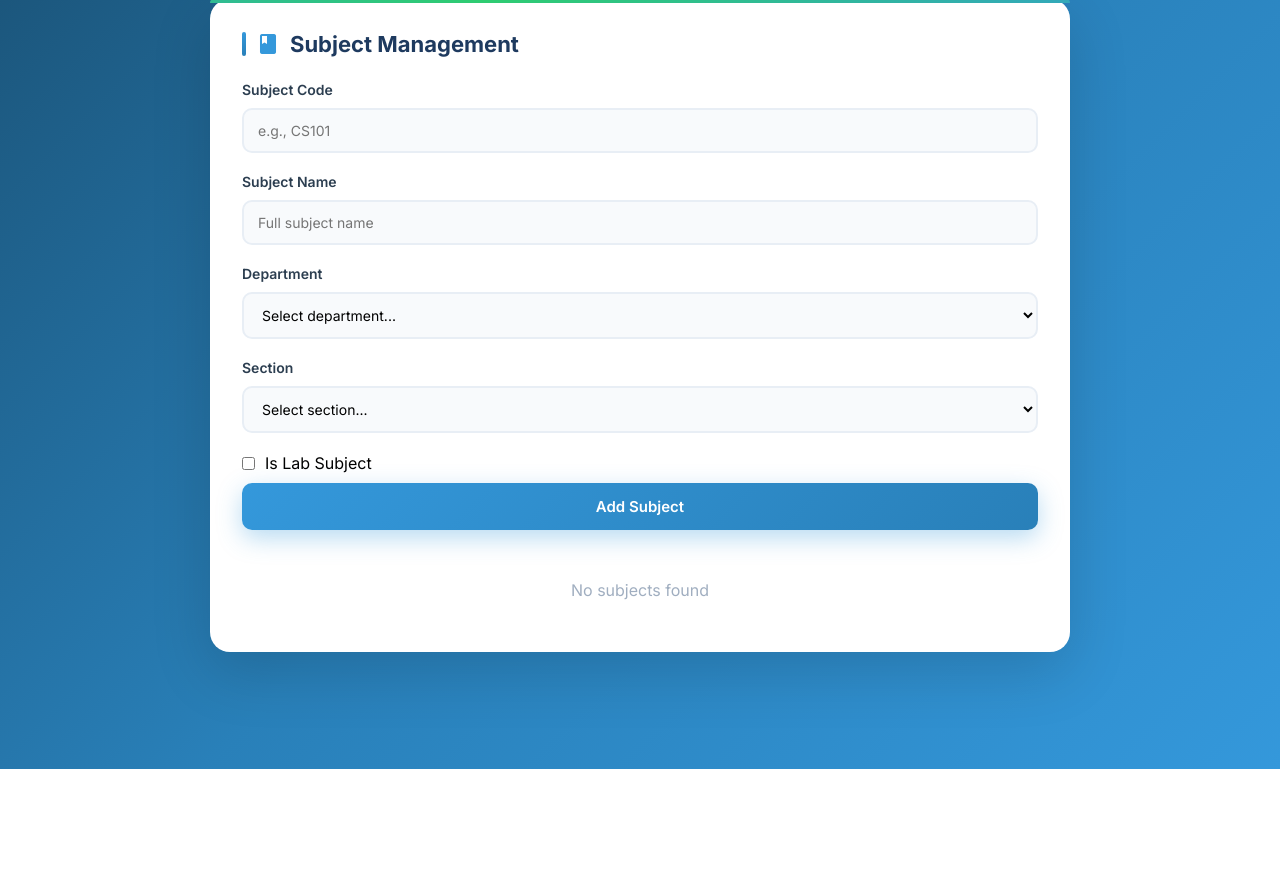
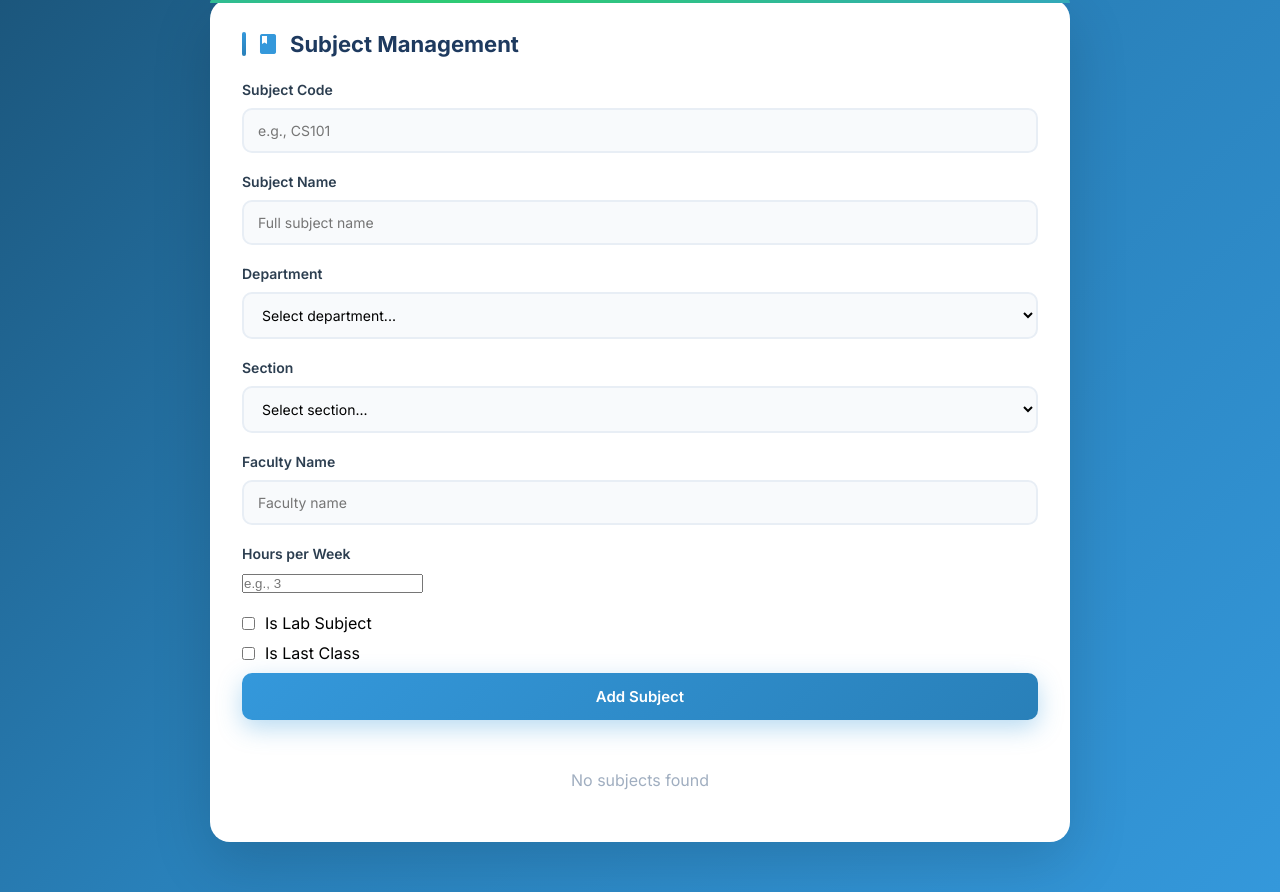
Before and after one commit to nishchithkulal/timetable_working, a Flask app: page /add-subjects in a window 1280 px wide. Shown: the part 107-999 px from the top of the page. Before the commit the page ends 876 px from the top, so only its background shows below. Run offline with Flask 3, Linux system fonts and the light colour scheme; data that the repository does not hold is empty.

Commit message:
Add missing fields and edit functionality to subjects
- Added 'faculty_name', 'hours', and 'last' fields to subject form
- Updated table to display all subject fields including faculty, hours, and last class status
- Added Edit button to modify existing subjects
- Updated update-subject endpoint to handle partial updates
- Subjects now properly store in database with all required fields

```diff
--- a/app/templates/add_subjects.html
+++ b/app/templates/add_subjects.html
@@ -88,9 +88,24 @@
                     </select>
                 </div>
 
+                <div class="form-group">
+                    <label for="faculty">Faculty Name</label>
+                    <input type="text" id="faculty" placeholder="Faculty name" required>
+                </div>
+
+                <div class="form-group">
+                    <label for="hours">Hours per Week</label>
+                    <input type="number" id="hours" placeholder="e.g., 3" min="1" required>
+                </div>
+
                 <div class="checkbox-group">
                     <input type="checkbox" id="is_lab">
                     <label for="is_lab" style="margin-bottom: 0;">Is Lab Subject</label>
+                </div>
+
+                <div class="checkbox-group">
+                    <input type="checkbox" id="is_last">
+                    <label for="is_last" style="margin-bottom: 0;">Is Last Class</label>
                 </div>
 
                 <button type="submit" class="btn">Add Subject</button>
@@ -105,7 +120,10 @@
                             <th>Subject Name</th>
                             <th>Department</th>
                             <th>Section</th>
+                            <th>Faculty</th>
+                            <th>Hours</th>
                             <th>Type</th>
+                            <th>Last Class</th>
                             <th>Actions</th>
                         </tr>
                     </thead>
@@ -161,7 +179,10 @@
                 subject_name: document.getElementById('subject_name').value,
                 dept_name: document.getElementById('department').value,
                 section: document.getElementById('section').value,
-                is_lab: document.getElementById('is_lab').checked,
+                faculty_name: document.getElementById('faculty').value,
+                hours: parseInt(document.getElementById('hours').value),
+                lab: document.getElementById('is_lab').checked,
+                last: document.getElementById('is_last').checked,
                 college_id: sessionStorage.getItem('college_id')
             };
 
@@ -205,8 +226,11 @@
                             <td>${s.subject_name}</td>
                             <td>${s.dept_name}</td>
                             <td>${s.section}</td>
-                            <td>${s.is_lab ? 'Lab' : 'Theory'}</td>
-                            <td><button onclick="deleteSubject('${s.subject_code}')" style="background: #e74c3c; color: white; border: none; padding: 6px 12px; border-radius: 6px; cursor: pointer; font-size: 12px;">Delete</button></td>
+                            <td>${s.faculty_name}</td>
+                            <td>${s.hours}</td>
+                            <td>${s.lab ? 'Lab' : 'Theory'}</td>
+                            <td>${s.last ? 'Yes' : 'No'}</td>
+                            <td><button onclick="editSubject(${s.id})" style="background: #3498db; color: white; border: none; padding: 6px 12px; border-radius: 6px; cursor: pointer; font-size: 12px; margin-right: 4px;">Edit</button><button onclick="deleteSubject(${s.id})" style="background: #e74c3c; color: white; border: none; padding: 6px 12px; border-radius: 6px; cursor: pointer; font-size: 12px;">Delete</button></td>
                         `;
                     });
                     table.style.display = 'table';
@@ -229,15 +253,72 @@
             setTimeout(() => { messageDiv.style.display = 'none'; }, 3000);
         }
 
-        function deleteSubject(code) {
+        function deleteSubject(id) {
             if (confirm('Delete this subject?')) {
-                fetch(`/delete-subject/${code}`, { method: 'DELETE', credentials: 'include' })
+                fetch(`/delete-subject/${id}`, { method: 'DELETE', credentials: 'include' })
                     .then(r => r.json())
                     .then(d => { if (d.ok) loadSubjects(); })
                     .catch(console.error);
             }
         }
 
+        function editSubject(id) {
+            fetch(`/get-subject/${id}`, { credentials: 'include' })
+                .then(r => r.json())
+                .then(data => {
+                    const subject = data.subject;
+                    document.getElementById('subject_code').value = subject.subject_code;
+                    document.getElementById('subject_name').value = subject.subject_name;
+                    document.getElementById('department').value = subject.dept_name;
+                    document.getElementById('faculty').value = subject.faculty_name;
+                    document.getElementById('hours').value = subject.hours;
+                    document.getElementById('is_lab').checked = subject.lab;
+                    document.getElementById('is_last').checked = subject.last;
+
+                    const btn = document.querySelector('.btn');
+                    btn.textContent = 'Update Subject';
+                    btn.onclick = () => updateSubject(id);
+                    btn.removeEventListener('click', null);
+                    btn.addEventListener('click', (e) => {
+                        e.preventDefault();
+                        updateSubject(id);
+                    });
+
+                    document.getElementById('section').value = subject.section;
+                    document.getElementById('subjectForm').scrollIntoView({ behavior: 'smooth' });
+                })
+                .catch(console.error);
+        }
+
+        function updateSubject(id) {
+            const formData = {
+                subject_name: document.getElementById('subject_name').value,
+                faculty_name: document.getElementById('faculty').value,
+                hours: parseInt(document.getElementById('hours').value),
+                lab: document.getElementById('is_lab').checked,
+                last: document.getElementById('is_last').checked
+            };
+
+            fetch(`/update-subject/${id}`, {
+                method: 'PUT',
+                headers: { 'Content-Type': 'application/json' },
+                credentials: 'include',
+                body: JSON.stringify(formData)
+            })
+                .then(r => r.json())
+                .then(d => {
+                    if (d.ok) {
+                        showMessage('Subject updated successfully!', 'success');
+                        document.getElementById('subjectForm').reset();
+                        document.querySelector('.btn').textContent = 'Add Subject';
+                        loadSubjects();
+                    } else {
+                        showMessage(d.error || 'Failed to update subject', 'error');
+                    }
+                })
+                .catch(console.error);
+        }
+
         window.addEventListener('load', () => { loadDepartments(); loadSubjects(); });
     </script>
 </body>
--- a/server.py
+++ b/server.py
@@ -1042,14 +1042,23 @@ def update_subject(id):
         subject = Subject.query.get_or_404(id)
         data = request.get_json()
 
-        subject.subject_name = data['subject_name']
-        subject.subject_code = data['subject_code']
-        subject.dept_name = data['dept_name']
-        subject.faculty_name = data['faculty_name']
-        subject.section = data['section']
-        subject.hours = data['hours']
-        subject.lab = data['lab']
-        subject.last = data['last']
+        # Update only provided fields
+        if 'subject_name' in data:
+            subject.subject_name = data['subject_name']
+        if 'subject_code' in data:
+            subject.subject_code = data['subject_code']
+        if 'dept_name' in data:
+            subject.dept_name = data['dept_name']
+        if 'faculty_name' in data:
+            subject.faculty_name = data['faculty_name']
+        if 'section' in data:
+            subject.section = data['section']
+        if 'hours' in data:
+            subject.hours = data['hours']
+        if 'lab' in data:
+            subject.lab = data['lab']
+        if 'last' in data:
+            subject.last = data['last']
 
         db.session.commit()
         return jsonify({'ok': True, 'subject': subject.to_dict()}), 200
```
